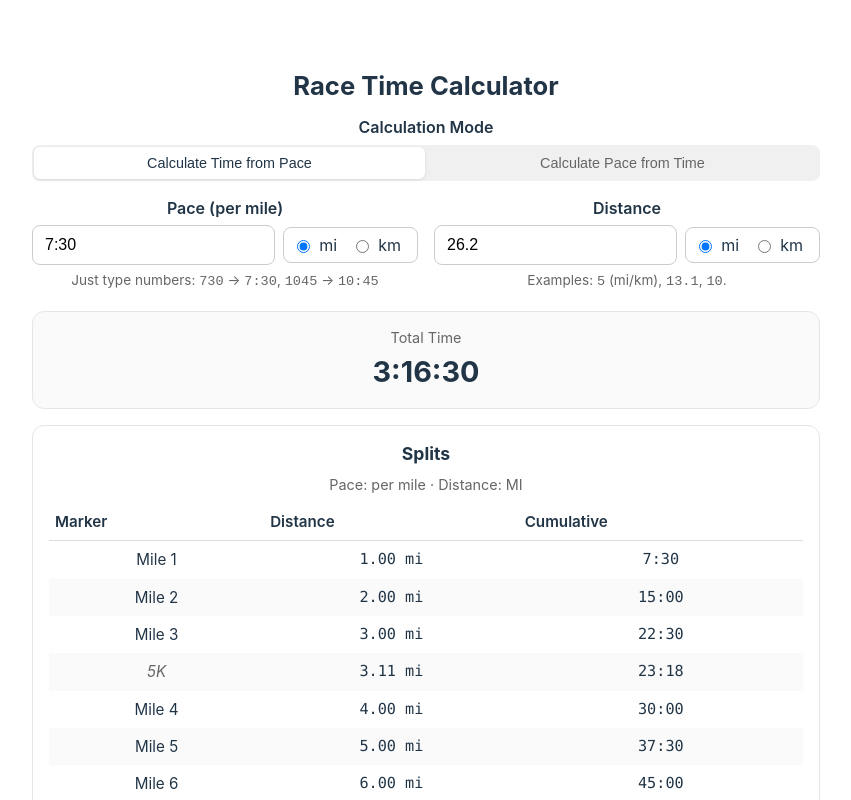
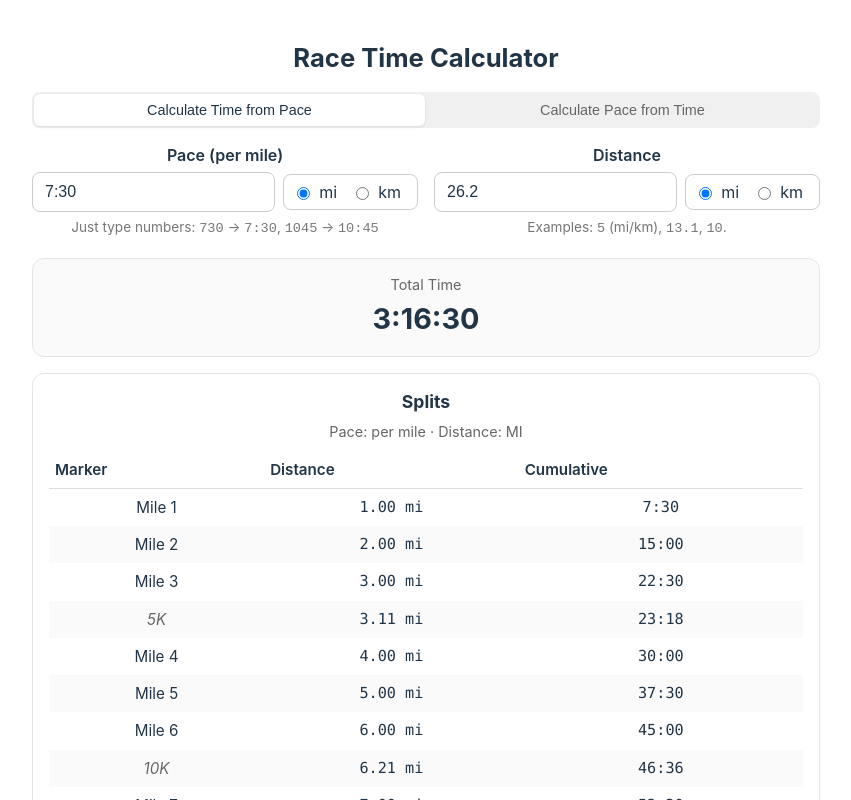
Before and after one commit to cazzer/pace-calculator, a React (Vite) app: page / in a window 1280 px wide. Shown: the top 800 px of the page, without its empty margins (214-1065 px from the left). Built offline with nearby package versions, Linux system fonts and the light colour scheme.

Commit message:
fixing some dark scheme styles

```diff
--- a/package.json
+++ b/package.json
@@ -6,6 +6,7 @@
   "scripts": {
     "dev": "vite",
     "build": "tsc && vite build",
+    "build:embed": "tsc && vite build --config vite.config.embed.ts",
     "build:single": "tsc && vite build && echo 'Single HTML file created in dist/index.html'",
     "lint": "eslint . --ext ts,tsx --report-unused-disable-directives --max-warnings 0",
     "preview": "vite preview"
--- a/src/App.tsx
+++ b/src/App.tsx
@@ -5,6 +5,21 @@ import { UnitToggle } from './UnitToggle'
 import { parsePaceToSeconds, formatHMS, convertDistanceTo } from './utils'
 
 export default function App() {
+  // Detect system theme preference
+  const [isDarkMode, setIsDarkMode] = React.useState(
+    () =>
+      window.matchMedia &&
+      window.matchMedia('(prefers-color-scheme: dark)').matches
+  )
+
+  React.useEffect(() => {
+    const mediaQuery = window.matchMedia('(prefers-color-scheme: dark)')
+    const handleChange = (e: MediaQueryListEvent) => setIsDarkMode(e.matches)
+
+    mediaQuery.addEventListener('change', handleChange)
+    return () => mediaQuery.removeEventListener('change', handleChange)
+  }, [])
+
   // Calculation mode
   const [calcMode, setCalcMode] = React.useState<'time' | 'pace'>('time')
 
@@ -136,18 +151,28 @@ export default function App() {
     distanceStr.trim().length > 0 && !Number.isFinite(distanceVal)
 
   return (
+    <div
+      style={{
+        ...styles.appWrapper,
+        ...(isDarkMode ? styles.darkTheme : styles.lightTheme),
+      }}
+      className="pace-calculator-app"
+    >
       <div style={styles.page}>
         <h1 style={styles.h1}>Race Time Calculator</h1>
 
         {/* Calculation Mode Toggle */}
         <div style={styles.field}>
-        <label style={styles.label}>Calculation Mode</label>
-        <div style={styles.modeToggle}>
+          <div
+            style={styles.modeToggle}
+            className="mode-toggle-mobile"
+          >
             <button
               style={{
                 ...styles.modeButton,
                 ...(calcMode === 'time' ? styles.modeButtonActive : {}),
               }}
+              className="mode-button-mobile"
               onClick={() => setCalcMode('time')}
             >
               Calculate Time from Pace
@@ -157,6 +182,7 @@ export default function App() {
                 ...styles.modeButton,
                 ...(calcMode === 'pace' ? styles.modeButtonActive : {}),
               }}
+              className="mode-button-mobile"
               onClick={() => setCalcMode('pace')}
             >
               Calculate Pace from Time
@@ -164,7 +190,10 @@ export default function App() {
           </div>
         </div>
 
-      <div style={styles.row}>
+        <div
+          style={styles.row}
+          className="row-mobile"
+        >
           {/* Pace or Goal Time Input */}
           {calcMode === 'time' ? (
             <div style={styles.field}>
@@ -252,8 +281,8 @@ export default function App() {
               />
             </div>
             <div style={styles.help}>
-            Examples: <code>5</code> (mi/km), <code>13.1</code>, <code>10</code>
-            .
+              Examples: <code>5</code> (mi/km), <code>13.1</code>,{' '}
+              <code>10</code>.
             </div>
           </div>
         </div>
@@ -279,7 +308,9 @@ export default function App() {
             <div style={styles.error}>Invalid pace. Try 7:30 or 7.5</div>
           )}
           {goalTimeError && calcMode === 'pace' && (
-          <div style={styles.error}>Invalid goal time. Try 3:15:00 or 195</div>
+            <div style={styles.error}>
+              Invalid goal time. Try 3:15:00 or 195
+            </div>
           )}
           {distanceError && (
             <div style={styles.error}>
@@ -295,34 +326,75 @@ export default function App() {
           showSegmentTimes={false}
         />
       </div>
+    </div>
   )
 }
 
 // ---- Styles ----
 const styles: Record<string, React.CSSProperties> = {
-  page: {
+  appWrapper: {
     fontFamily:
       'Inter, system-ui, -apple-system, Segoe UI, Roboto, Helvetica, Arial, sans-serif',
+    lineHeight: 1.4,
+    width: '100%',
+    minHeight: '100vh',
+    boxSizing: 'border-box',
+    padding: '2rem',
+    textAlign: 'center',
+  },
+  lightTheme: {
+    '--text-primary': '#213547',
+    '--text-secondary': '#666666',
+    '--text-tertiary': '#666666',
+    '--text-muted': '#777777',
+    '--bg-card': '#fafafa',
+    '--bg-card-alt': '#ffffff',
+    '--bg-secondary': '#f0f0f0',
+    '--border-color': '#e5e5e5',
+    '--border-table': '#dddddd',
+    '--button-bg': 'transparent',
+    '--button-bg-active': '#ffffff',
+    '--button-text': '#666666',
+    '--button-text-active': '#213547',
+    color: '#213547',
+    backgroundColor: '#ffffff',
+  } as React.CSSProperties,
+  darkTheme: {
+    '--text-primary': 'rgba(255, 255, 255, 0.95)',
+    '--text-secondary': 'rgba(255, 255, 255, 0.7)',
+    '--text-tertiary': 'rgba(255, 255, 255, 0.6)',
+    '--text-muted': 'rgba(255, 255, 255, 0.5)',
+    '--bg-card': 'rgba(255, 255, 255, 0.05)',
+    '--bg-card-alt': 'rgba(255, 255, 255, 0.03)',
+    '--bg-secondary': 'rgba(255, 255, 255, 0.08)',
+    '--border-color': 'rgba(255, 255, 255, 0.1)',
+    '--border-table': 'rgba(255, 255, 255, 0.2)',
+    '--button-bg': 'transparent',
+    '--button-bg-active': 'rgba(255, 255, 255, 0.15)',
+    '--button-text': 'rgba(255, 255, 255, 0.8)',
+    '--button-text-active': 'rgba(255, 255, 255, 0.95)',
+    color: 'rgba(255, 255, 255, 0.87)',
+    backgroundColor: '#242424',
+  } as React.CSSProperties,
+  page: {
     maxWidth: 820,
-    margin: '40px auto',
+    margin: '0 auto',
     padding: '0 16px',
-    lineHeight: 1.4,
     width: '100%',
     boxSizing: 'border-box',
   },
   h1: {
     fontSize: '1.6rem',
     margin: '0 0 16px',
+    color: 'var(--text-primary)',
   },
   row: {
     display: 'grid',
     gridTemplateColumns: '1fr 1fr',
     gap: 16,
-    alignItems: 'end',
-    '@media (max-width: 640px)': {
-      gridTemplateColumns: '1fr',
-      gap: 12,
-    },
+    alignItems: 'start',
+    width: '100%',
+    minWidth: 0,
   },
   field: {
     display: 'flex',
@@ -344,11 +416,13 @@ const styles: Record<string, React.CSSProperties> = {
     padding: '10px 12px',
     fontSize: '1rem',
     borderRadius: 8,
-    border: '1px solid #ccc',
+    border: '1px solid var(--border-color)',
     outline: 'none',
     minWidth: 0,
     width: '100%',
     boxSizing: 'border-box',
+    backgroundColor: 'var(--bg-card-alt)',
+    color: 'var(--text-primary)',
   },
   toggleGroup: {
     display: 'inline-flex',
@@ -364,7 +438,7 @@ const styles: Record<string, React.CSSProperties> = {
   },
   help: {
     fontSize: '.85rem',
-    color: '#666',
+    color: 'var(--text-muted)',
   },
   resultCard: {
     marginTop: 20,
@@ -391,6 +465,7 @@ const styles: Record<string, React.CSSProperties> = {
   },
   modeToggle: {
     display: 'flex',
+    flexDirection: 'row',
     gap: 2,
     padding: 2,
     backgroundColor: 'var(--bg-secondary)',
--- a/src/main.tsx
+++ b/src/main.tsx
@@ -4,104 +4,34 @@ import App from './App'
 
 // Global styles applied to body and root
 const globalStyles = `
-  :root {
-    font-family: Inter, system-ui, Avenir, Helvetica, Arial, sans-serif;
-    line-height: 1.5;
-    font-weight: 400;
-    color-scheme: light dark;
-    color: rgba(255, 255, 255, 0.87);
-    background-color: #242424;
-    font-synthesis: none;
-    text-rendering: optimizeLegibility;
-    -webkit-font-smoothing: antialiased;
-    -moz-osx-font-smoothing: grayscale;
-    -webkit-text-size-adjust: 100%;
-
-    /* Dark mode colors */
-    --text-primary: rgba(255, 255, 255, 0.95);
-    --text-secondary: rgba(255, 255, 255, 0.7);
-    --text-tertiary: rgba(255, 255, 255, 0.6);
-    --text-muted: rgba(255, 255, 255, 0.5);
-    --bg-card: rgba(255, 255, 255, 0.05);
-    --bg-card-alt: rgba(255, 255, 255, 0.03);
-    --bg-secondary: rgba(255, 255, 255, 0.08);
-    --border-color: rgba(255, 255, 255, 0.1);
-    --border-table: rgba(255, 255, 255, 0.2);
-    --button-bg: transparent;
-    --button-bg-active: rgba(255, 255, 255, 0.15);
-    --button-text: rgba(255, 255, 255, 0.8);
-    --button-text-active: rgba(255, 255, 255, 0.95);
-  }
-
   * {
     box-sizing: border-box;
   }
 
-  body {
-    margin: 0;
-    display: flex;
-    place-items: center;
-    min-width: 320px;
-    min-height: 100vh;
-    overflow-x: hidden;
-  }
-
-  #root {
-    max-width: 1280px;
-    margin: 0 auto;
-    padding: 2rem;
-    text-align: center;
-    width: 100%;
-  }
-
-  h1 {
-    font-size: 3.2em;
-    line-height: 1.1;
-  }
-
-  button:hover {
-    background-color: #535bf2 !important;
-  }
-
-  button:focus,
-  button:focus-visible {
-    outline: 4px auto -webkit-focus-ring-color;
-  }
-
-  input:focus {
+  .pace-calculator-app input:focus {
     outline: none;
     border-color: #646cff !important;
   }
 
   @media (max-width: 640px) {
-    #root {
-      padding: 1rem;
+    .pace-calculator-app {
+      padding: 1rem !important;
     }
 
-    body {
-      align-items: flex-start;
+    .pace-calculator-app .mode-toggle-mobile {
+      flex-direction: column !important;
+      gap: 4px !important;
     }
-  }
 
-  @media (prefers-color-scheme: light) {
-    :root {
-      color: #213547;
-      background-color: #ffffff;
+    .pace-calculator-app .mode-button-mobile {
+      white-space: normal !important;
+      text-align: center !important;
+      padding: 12px 16px !important;
+    }
 
-      /* Light mode colors */
-      --text-primary: #213547;
-      --text-secondary: #666666;
-      --text-tertiary: #666666;
-      --text-muted: #777777;
-      --bg-card: #fafafa;
-      --bg-card-alt: #ffffff;
-      --bg-secondary: #f0f0f0;
-      --border-color: #e5e5e5;
-      --border-table: #dddddd;
-      --button-bg: transparent;
-      --button-bg-active: #ffffff;
-      --button-text: #666666;
-      --button-text-active: #213547;
+    .pace-calculator-app .row-mobile {
+      grid-template-columns: 1fr !important;
+      gap: 20px !important;
     }
   }
 `
--- a/vite.config.ts
+++ b/vite.config.ts
@@ -1,17 +1,20 @@
 import { defineConfig } from 'vite'
 import react from '@vitejs/plugin-react'
-import { viteSingleFile } from 'vite-plugin-singlefile'
 
-// https://vitejs.dev/config/
 export default defineConfig({
-  plugins: [react(), viteSingleFile()],
+  plugins: [react()],
   build: {
-    target: 'esnext',
-    assetsInlineLimit: 100000000,
-    chunkSizeWarningLimit: 100000000,
-    cssCodeSplit: false,
-  },
-  server: {
-    host: '0.0.0.0',
+    lib: {
+      entry: './src/embed.tsx',
+      name: 'PaceCalculator',
+      fileName: 'pace-calculator',
+      formats: ['iife'], // Immediately Invoked Function Expression for embedding
+    },
+    rollupOptions: {
+      external: [], // Don't externalize anything - bundle everything
+      output: {
+        globals: {},
+      },
+    },
   },
 })
```
Also changed, not shown: embed.html (added, +18 -0 lines), src/embed.tsx (added, +9 -0 lines), vite.config.embed.ts (added, +13 -0 lines), 1 other file (tests, documents, lock files or other folders). Lines whose indentation alone changed are shown as unchanged.
